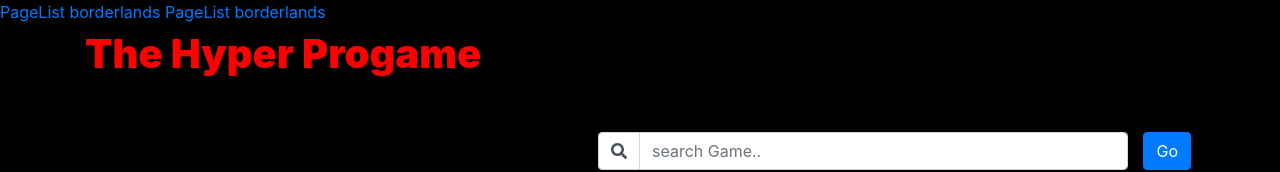
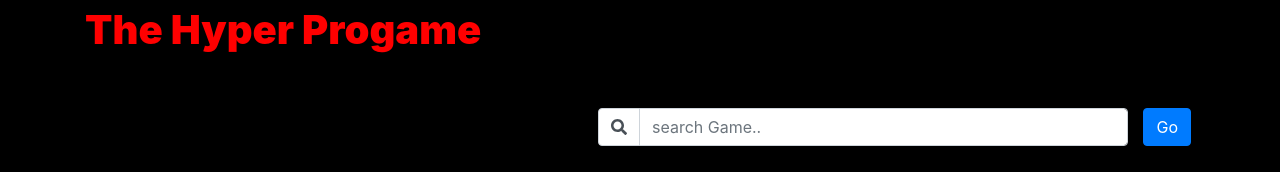
Before and after one commit to Laspargus/searchgame, a website built with webpack: page index.html in a window 1280 px wide. Shown: the top 172 px of the page. Built offline with nearby package versions, Linux system fonts and the light colour scheme; no server answers.

Commit message:
clean index html

```diff
--- a/index.html
+++ b/index.html
@@ -7,10 +7,6 @@
   </head>
 
   <body>
-    <a href="#pagelist/borderlands?platforms=1&developers=10"
-      >PageList borderlands</a
-    >
-    <a href="#pagelist/borderlands">PageList borderlands</a>
     <section class="container header">
       <a class="logo" href="#">The Hyper Progame</a>
     </section>
```
